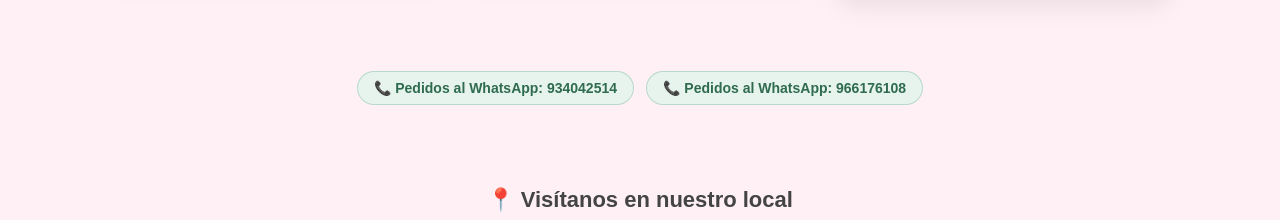
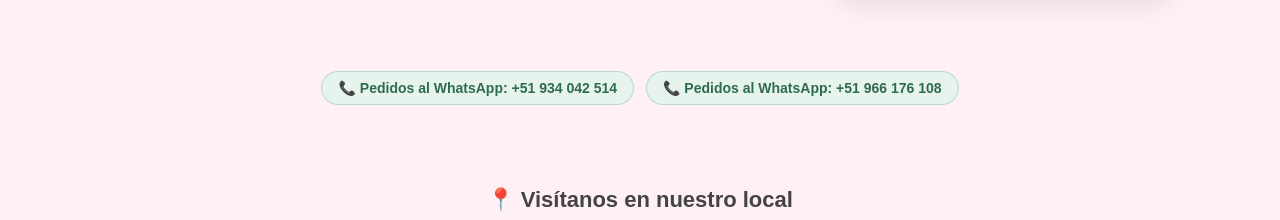
Before and after one commit to Izhinsky3dev/floristeria-el-paraiso, a plain HTML site: page index.html in a window 1280 px wide. Shown: the part 830-1050 px from the top of the page. Drawn offline with nearby package versions, Linux system fonts and the light colour scheme.

Commit message:
Fix: mostrar codigo de pais +51 en telefonos del footer para evitar confusion con numeros de otros paises
Co-Authored-By: Claude Sonnet 5 <noreply@anthropic.com>

```diff
--- a/index.html
+++ b/index.html
@@ -126,8 +126,8 @@
   <!-- ===== FOOTER ===== -->
   <footer id="contacto">
     <div class="phone-chips">
-      <a class="phone-chip" href="https://wa.me/51934042514" target="_blank">📞 Pedidos al WhatsApp: 934042514</a>
-      <a class="phone-chip" href="https://wa.me/51966176108" target="_blank">📞 Pedidos al WhatsApp: 966176108</a>
+      <a class="phone-chip" href="https://wa.me/51934042514" target="_blank">📞 Pedidos al WhatsApp: +51 934 042 514</a>
+      <a class="phone-chip" href="https://wa.me/51966176108" target="_blank">📞 Pedidos al WhatsApp: +51 966 176 108</a>
     </div>
 
     <section class="location">
```
